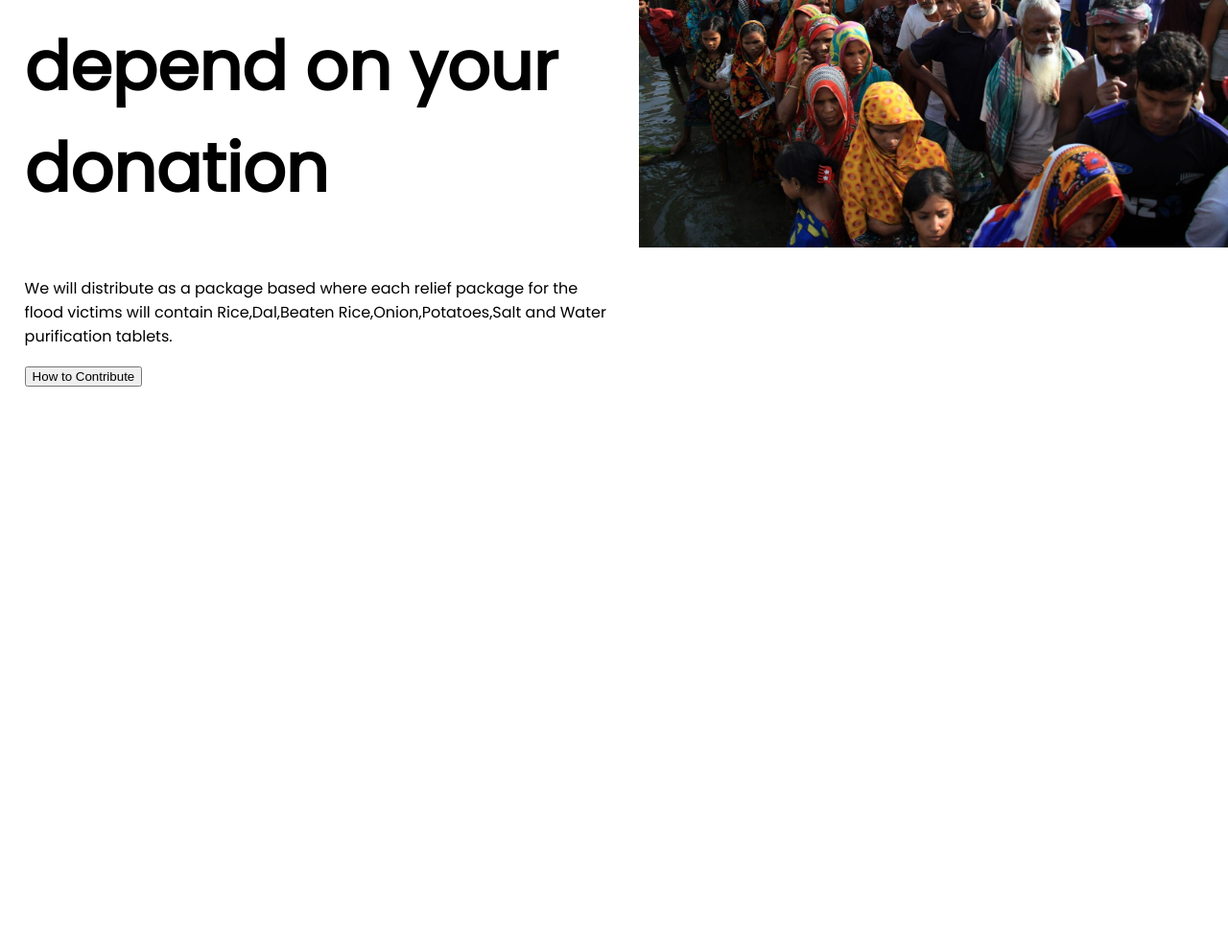
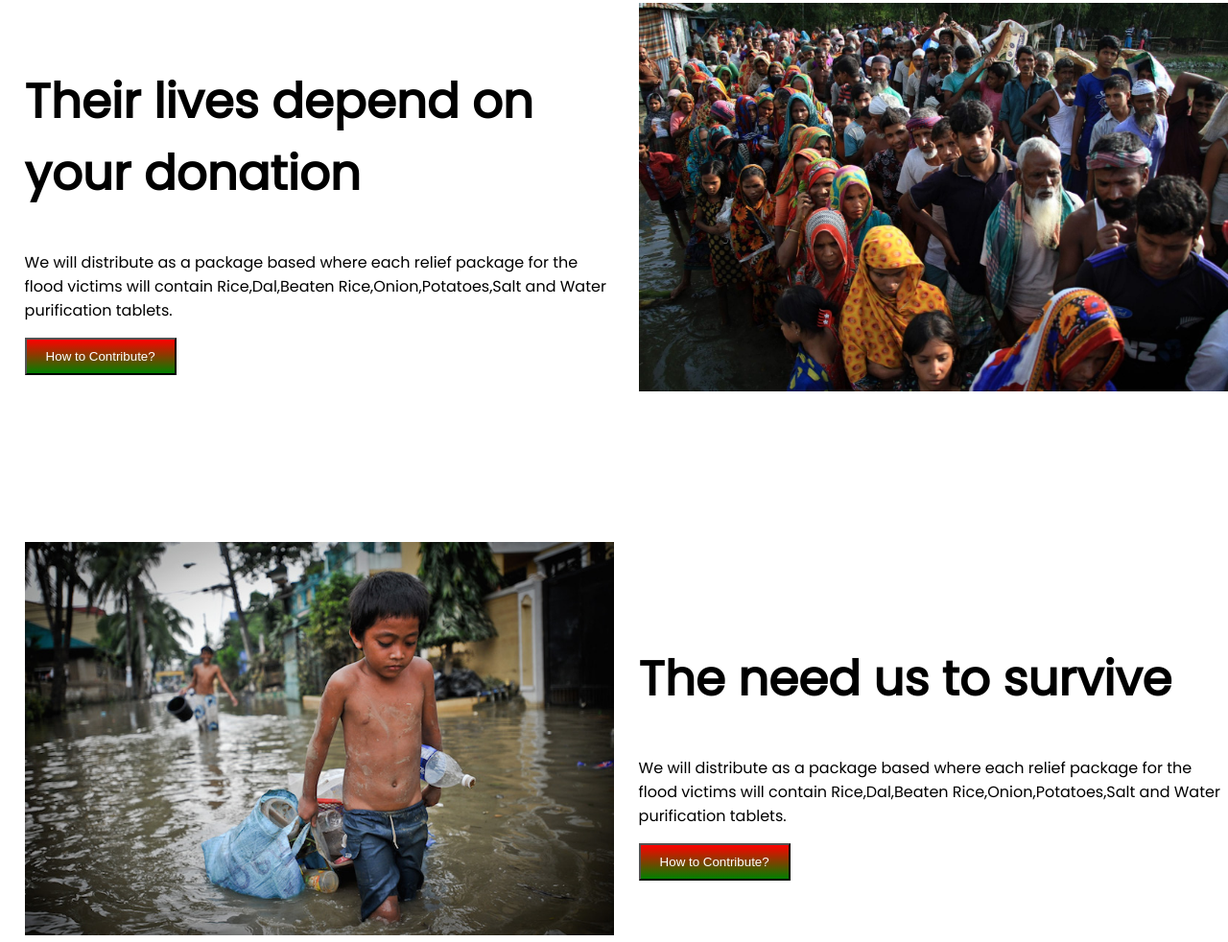
Before and after one commit to Mizan2221/Assignment-1, a plain HTML site: page index.html in a window 1280 px wide. Shown: the part 2165-3147 px from the top of the page at 96% size. Before the commit the page ends 2719 px from the top, so only its background shows below. Drawn offline with Linux system fonts and the light colour scheme.

Commit message:
section added

```diff
--- a/index.html
+++ b/index.html
@@ -64,13 +64,24 @@
 </section>
 <section class="container">
     <div class="banner">
-    <h1>Their lives depend on your donation </h1>
+    <h2 class="on"> Their lives depend on your donation </h2>
     <P>We will distribute as a package based where each relief package for the flood victims will contain Rice,Dal,Beaten Rice,Onion,Potatoes,Salt and Water purification tablets. </P>
-    <button> How to Contribute</button>
+    <button class="the">  How to Contribute?</button>
     </div>
     <div class="banner">
         <img src="images/donation7.jpg" alt="">
     </div>
 </section>
+<section class="container">
+    <div class="banner">
+   <img src="images/donation9.jpg" alt="">
+    </div>
+    <div class="banner">
+        <h2 class="on"> The need us to survive </h2>
+        <p>We will distribute as a package based where each relief package for the flood victims will contain Rice,Dal,Beaten Rice,Onion,Potatoes,Salt and Water purification tablets.  </p>
+        <button class="the">  How to Contribute?</button>
+    </div>
+</section>
+</section>
 
 </body>
--- a/style.css
+++ b/style.css
@@ -140,7 +140,9 @@ form{
 }
 .container{
     display: flex;
-    margin-bottom: 150px;
+    align-items: center;
+    justify-content:center;
+    margin-top: 150px;
 }
 .banner{
     width: 50%;
@@ -149,3 +151,19 @@ form{
 .banner img{
     width: 100%;
 }
+.on{
+    font-size: 50px;
+}
+.the{
+    text-decoration: none;
+    background-image: linear-gradient(red,green );
+    padding: 10px 20px;
+    color: white;
+    font-weight: 500;
+}
+.container{
+    display: flex;
+    align-items: center;
+    justify-content:center;
+    margin-top: 150px;
+}
```
